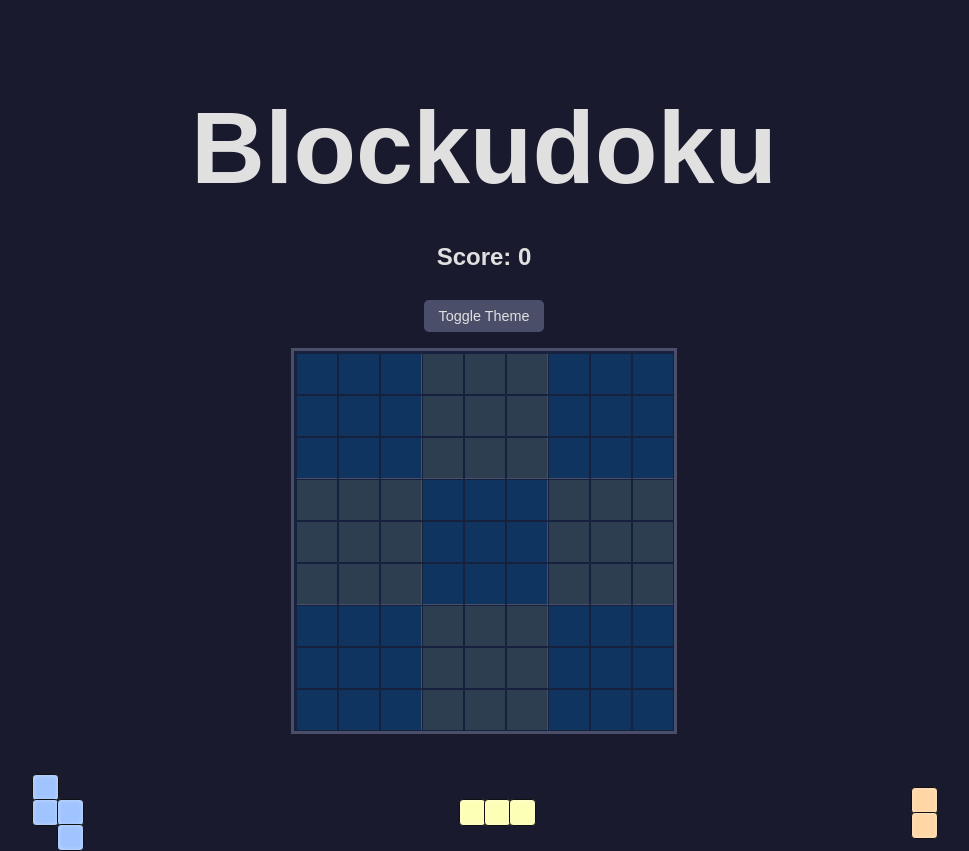
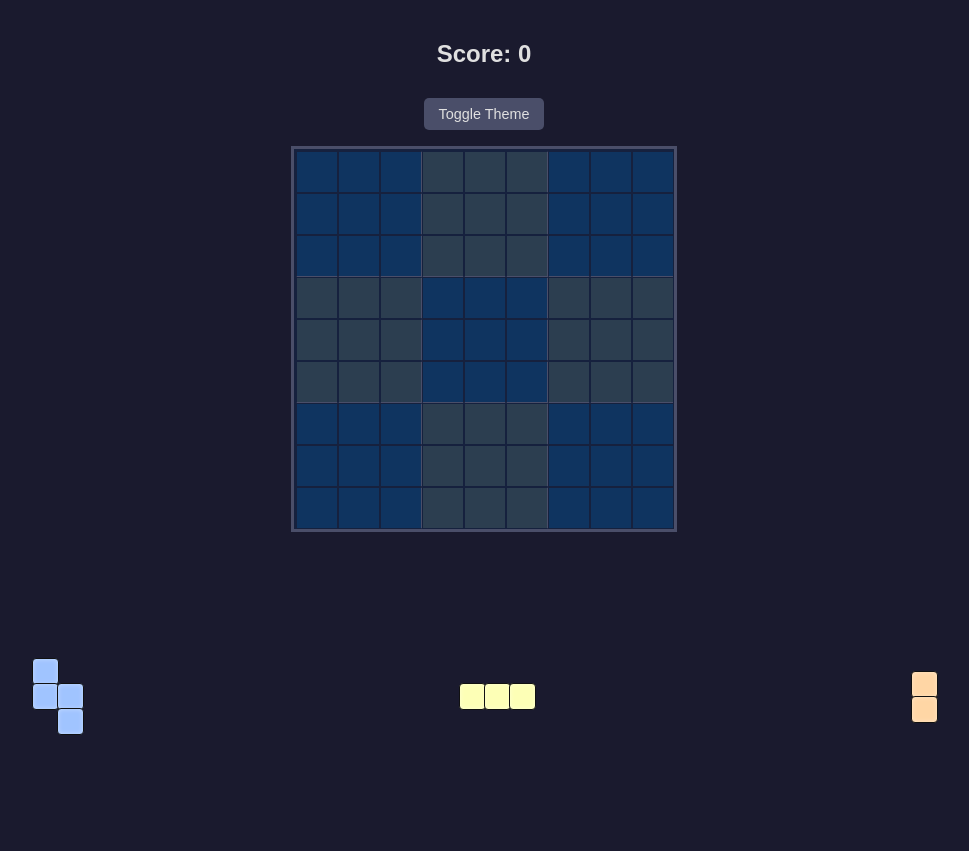
Before and after one commit to Kirmisas/Game, a plain HTML site: page index.html in a window 1280 px wide. Shown: the whole page, without its empty margins (156-1125 px from the left). Drawn offline with Linux system fonts and the light colour scheme.

Commit message:
Update index.html

```diff
--- a/index.html
+++ b/index.html
@@ -3,6 +3,7 @@
 <head>
     <meta charset="UTF-8">
     <meta name="viewport" content="width=device-width, initial-scale=1.0, user-scalable=no">
+    <title>Blockudoku Game</title>
     <link rel="stylesheet" href="style.css">
 
     <meta name="theme-color" content="#1a1a2e"/>
@@ -10,7 +11,6 @@
 
 </head>
 <body>
-    <h1>Blockudoku</h1>
     <div class="score-container">
         <h2>Score: <span id="score">0</span></h2>
         <button id="theme-toggle" class="theme-button">Toggle Theme</button>
```
